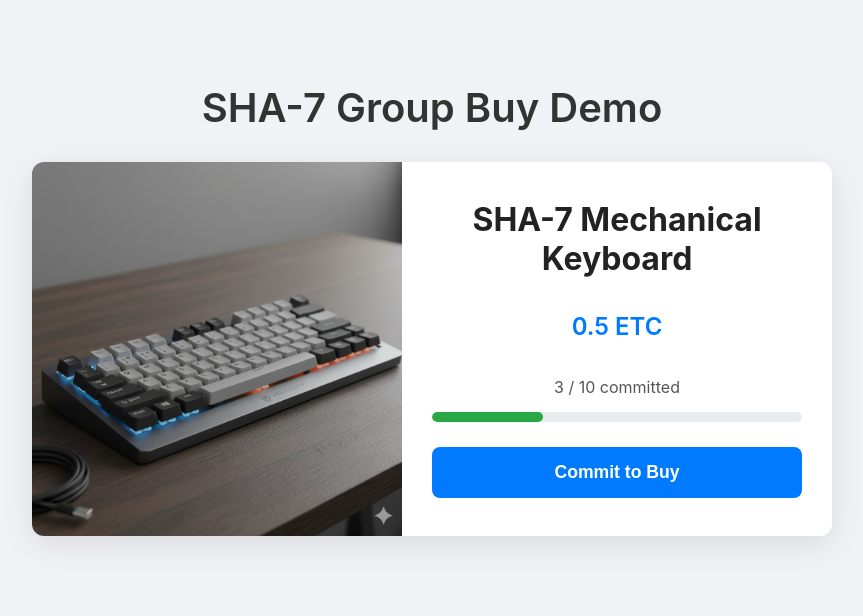
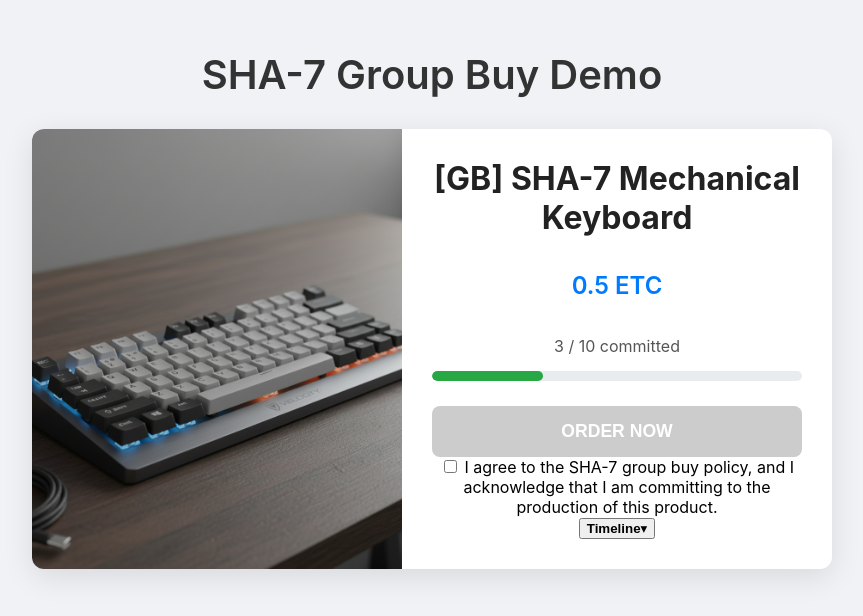
Before and after one commit to EE4032-SHA-7/sha-7-frontend, a React (Create React App) app: page /InterfaceDemo/groupbuy in a window 1280 px wide. Shown: the part 124-740 px from the top of the page, without its empty margins (208-1071 px from the left). Built offline with nearby package versions, Linux system fonts and the light colour scheme.

Commit message:
Change groupbuy component
Remove modal overlay.
Add checkbox that toggles order button.
Add timeline dropdown.

```diff
--- a/package.json
+++ b/package.json
@@ -11,7 +11,7 @@
     "react": "^19.2.0",
     "react-dom": "^19.2.0",
     "react-router-dom": "^7.9.4",
-    "react-scripts": "5.0.1",
+    "react-scripts": "^5.0.1",
     "web-vitals": "^2.1.4",
     "web3": "^4.16.0"
   },
--- a/src/components/groupbuy/GroupBuy.js
+++ b/src/components/groupbuy/GroupBuy.js
@@ -2,33 +2,27 @@ import { useState } from 'react';
 import './GroupBuy.css';
 
 export default function GroupBuy() {
-    const [itemName, setItemName] = useState("SHA-7 Mechanical Keyboard");
+    const [itemName, setItemName] = useState("[GB] SHA-7 Mechanical Keyboard");
     const [price, setPrice] = useState(0.5); // price in ETC
     const [currentCommit, setCurrentCommit] = useState(3);
     const [totalRequired, setTotalRequired] = useState(10);
     const [hasCommitted, setHasCommitted] = useState(false);
+    const [isChecked, setIsChecked] = useState(false);
 
-    // New state to control the confirmation modal
-    const [showConfirmation, setShowConfirmation] = useState(false);
+    const [isTimelineOpen, setIsTimelineOpen] = useState(false);
+    const timelineId = "timeline-panel";
 
-    // This function now just opens the modal
+    const isGoalReached = currentCommit >= totalRequired;
+    const progressPercent = Math.min((currentCommit / totalRequired) * 100, 100);
+
+    // Immediately commit (no modal)
     const handleCommitClick = () => {
-        setShowConfirmation(true);
+    if (!isChecked || hasCommitted || isGoalReached) return;
+    setHasCommitted(true);
+    setCurrentCommit(prev => Math.min(prev + 1, totalRequired));
+    // Optional: lock the checkbox after commit
+    // setIsChecked(false);
     };
-
-    // This function contains the original commit logic and closes the modal
-    const confirmCommit = () => {
-        setHasCommitted(true);
-        setCurrentCommit(prev => Math.min(prev + 1, totalRequired));
-        setShowConfirmation(false); // Close the modal after confirming
-    };
-
-    // This function closes the modal without committing
-    const cancelCommit = () => {
-        setShowConfirmation(false);
-    };
-
-    const progressPercent = Math.min((currentCommit / totalRequired) * 100, 100);
 
     return (
         <div className="groupbuy-container">
@@ -55,34 +49,44 @@ export default function GroupBuy() {
                         <button
                             className="commit-button"
                             onClick={handleCommitClick} // Changed to open modal
-                            disabled={hasCommitted}
+                            disabled={!isChecked}
                         >
-                            {hasCommitted ? "You have committed ✅" : "Commit to Buy"}
+                            {hasCommitted ? "Order Successful!" : "ORDER NOW"}
                         </button>
                     )}
+                    <div className="declaration">
+                        <label>
+                            <input
+                                type="checkbox"
+                                checked={isChecked}
+                                onChange={(e) => setIsChecked(e.target.checked)}
+                                disabled={hasCommitted}
+                            />
+                            &nbsp;I agree to the SHA-7 group buy policy, and I acknowledge that I am committing to the production of this product.
+                        </label>
+                    </div>
+                    {/* Timeline dropdown */}
+                    <div className="timeline">
+                        <button
+                        className="timeline-toggle"
+                        onClick={() => setIsTimelineOpen(o => !o)}
+                        aria-expanded={isTimelineOpen}
+                        aria-controls={timelineId}
+                        >
+                        <strong>Timeline</strong>
+                        <span className={`chevron ${isTimelineOpen ? 'open' : ''}`} aria-hidden>▾</span>
+                        </button>
+
+                        {isTimelineOpen && (
+                        <div id={timelineId} className="timeline-panel">
+                            <p><strong>Group Buy Ends</strong> - November 26</p>
+                            <p><strong>Estimated Fulfillment Date</strong> - Q2 2026</p>
+                        </div>
+                        )}
+                    </div>
                 </div>
             </div>
 
-            {/* 2. Confirmation Pop-up (Modal) */}
-            {showConfirmation && (
-                <div className="modal-overlay">
-                    <div className="modal-content">
-                        <p className="modal-text">
-                            This action is <strong>IRREVERSIBLE.</strong>
-                            <br />
-                            ARE YOU SURE you want to buy?
-                        </p>
-                        <div className="modal-actions">
-                            <button className="modal-button confirm" onClick={confirmCommit}>
-                                Yes, I'm Sure
-                            </button>
-                            <button className="modal-button cancel" onClick={cancelCommit}>
-                                Cancel
-                            </button>
-                        </div>
-                    </div>
-                </div>
-            )}
         </div>
     );
 }
```
Also changed, not shown: 1 other file (tests, documents, lock files or other folders).
